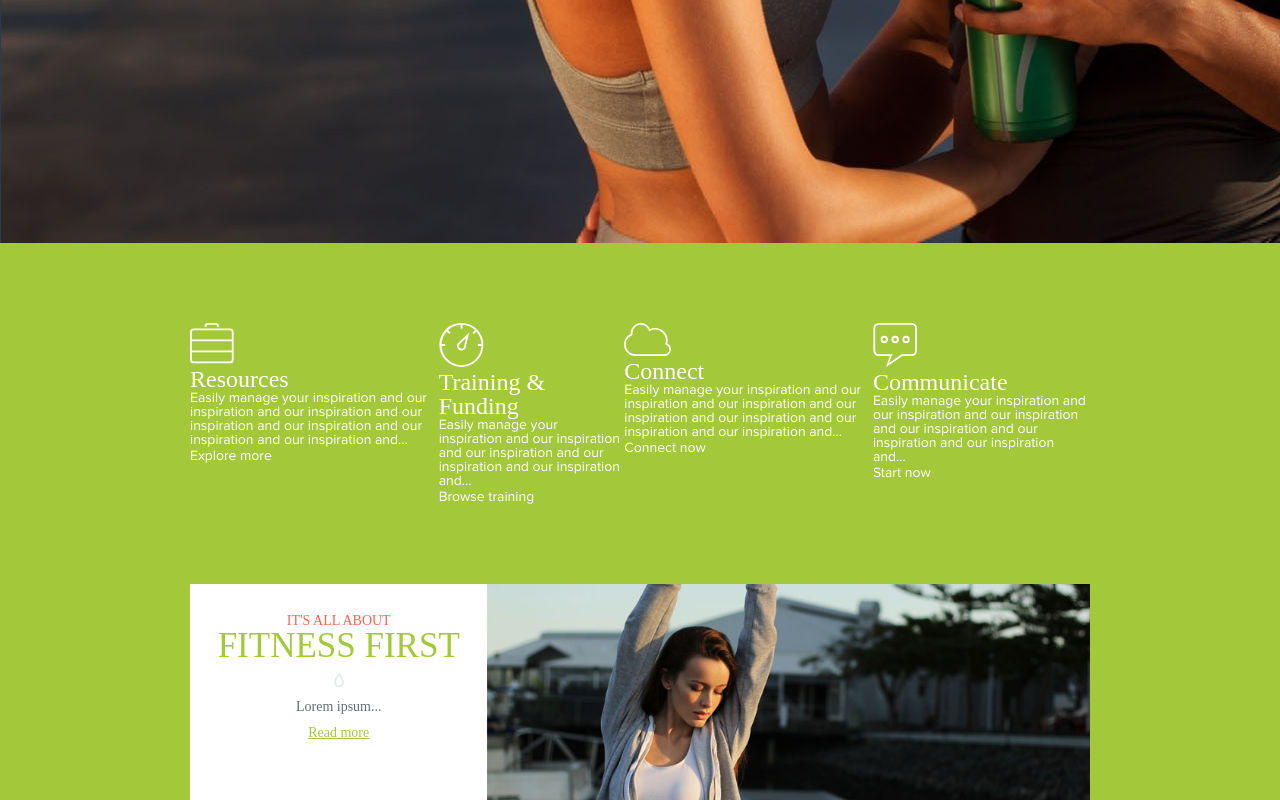
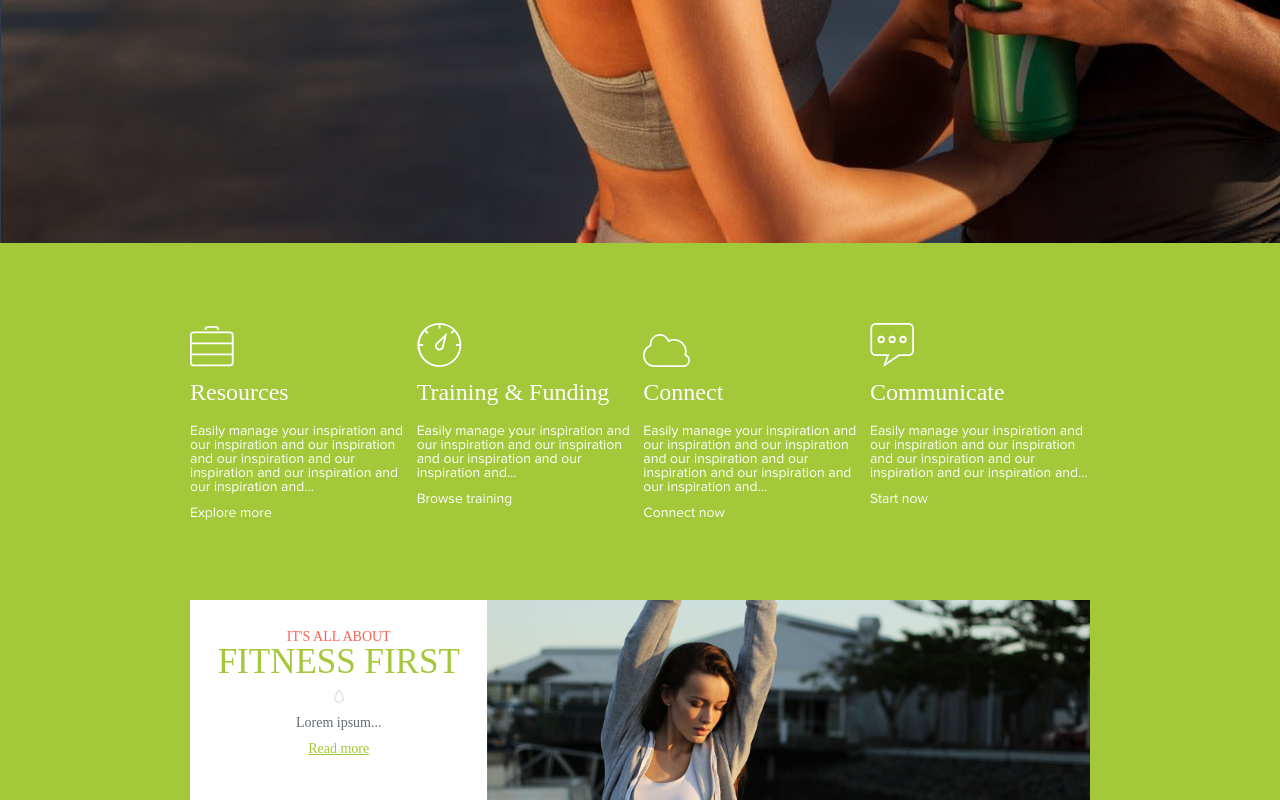
Before and after one commit to YuliaLitvinenko/CodingGirls, a plain HTML site: page index.html in a window 1280 px wide. Shown: the part 647-1447 px from the top of the page. Drawn offline with Linux system fonts and the light colour scheme; files whose address does not match are found by name; a web font is replaced by a local one.

Commit message:
Made main flex-block more beautiful

```diff
--- a/index.html
+++ b/index.html
@@ -31,25 +31,25 @@
   <main class="main">
     <section>
         <ul class="main-info-container" >
-          <li>
+          <li class="main-info-block">
             <img src="./images/icon1.svg">
             <h3 class="main-info-title">Resources</h3>
             <p class="main-info-text">Easily manage your inspiration and our inspiration and our inspiration and our inspiration and our inspiration and our inspiration and our inspiration and...</p>
             <a href="" class="link-white" >Explore more</a>
           </li>
-          <li>
+          <li class="main-info-block">
             <img src="./images/icon2.svg">
             <h3 class="main-info-title">Training & Funding</h3>
             <p class="main-info-text">Easily manage your inspiration and our inspiration and our inspiration and our inspiration and our inspiration and...</p>
             <a href="" class="link-white">Browse training</a>
           </li>
-          <li>
+          <li class="main-info-block">
             <img src="./images/icon3.svg">
             <h3 class="main-info-title">Connect</h3>
             <p class="main-info-text">Easily manage your inspiration and our inspiration and our inspiration and our inspiration and our inspiration and our inspiration and our inspiration and...</p>
             <a href="" class="link-white">Connect now</a>
           </li>
-          <li>
+          <li class="main-info-block">
             <img src="./images/icon4.svg">
             <h3 class="main-info-title">Communicate</h3>
             <p class="main-info-text">Easily manage your inspiration and our inspiration and our inspiration and our inspiration and our inspiration and our inspiration and...</p>
--- a/style.css
+++ b/style.css
@@ -102,6 +102,7 @@ color: #a3c83a
 	display: flex;
 	justify-content: space-between;
 	margin: auto;
+	align-items: center;
 	padding-top: 80px;
 	padding-left: 0;
 	width: 900px;
@@ -110,16 +111,25 @@ color: #a3c83a
 	color: #ffffff;
 }
 
+
+.main-info-block {
+	width: 220px;
+	align-self: baseline;
+}
+
 .main-info-title{
 	font-size: 24px;
 	font-family: 'OpenSans';
   	font-weight: 300;
+  	padding: 10px 0px 10px 0px;
 }
 
 .main-info-text{
 	font-size: 14px;
 	font-family: 'ProximaNova';
   	font-weight: 300;
+  	text-align: left;
+  	padding: 10px 0px 10px 0px;
 }
 
 .link-white{
```
